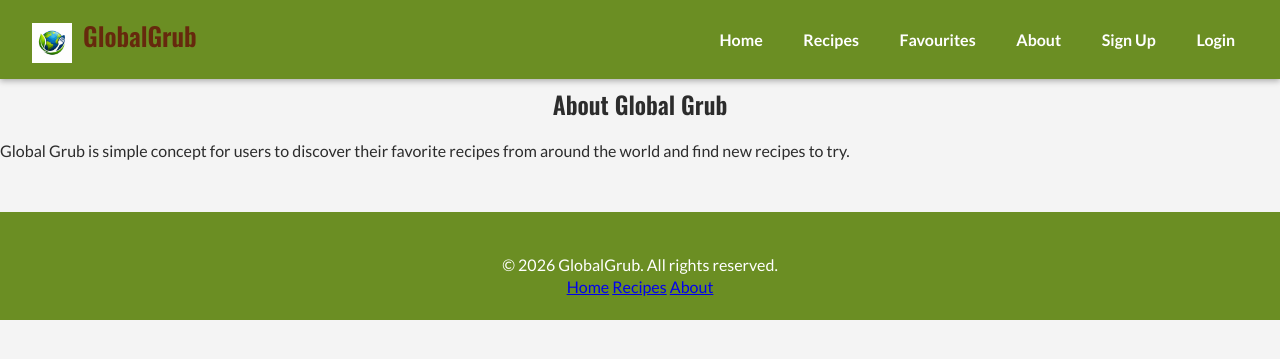
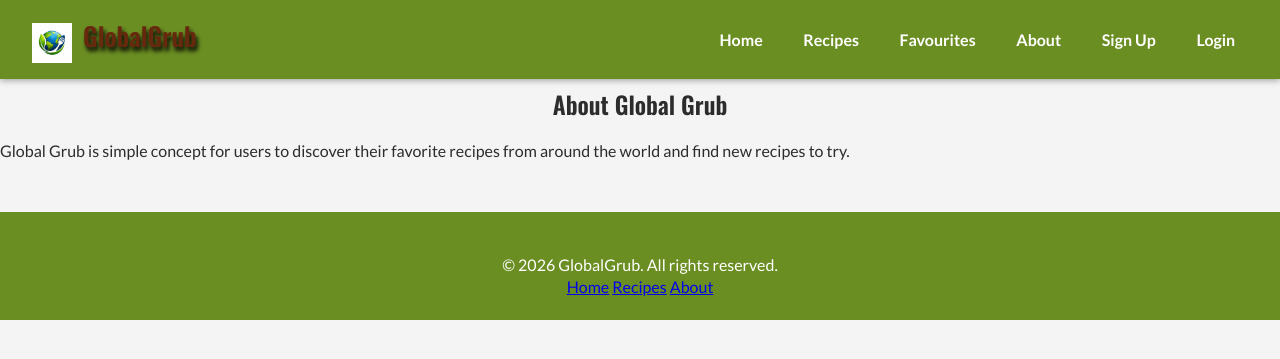
Before and after one commit to ColmN-Dev/GlobalGrub, a Flask app: page /about in a window 1280 px wide. Shown: the top 359 px of the page. Run offline with Flask 3, Linux system fonts and the light colour scheme.

Commit message:
Add text shadow to navbar brand links

```diff
--- a/static/css/style.css
+++ b/static/css/style.css
@@ -42,6 +42,7 @@ body {
 .navbar-brand a {
     color: rgb(102, 41, 13);
     text-decoration: none;
+    text-shadow: 2px 4px 4px rgba(0,0,0,3);
     font-family: 'Oswald', sans-serif;
     font-size: 1.6rem;
     font-weight: 600;
```
